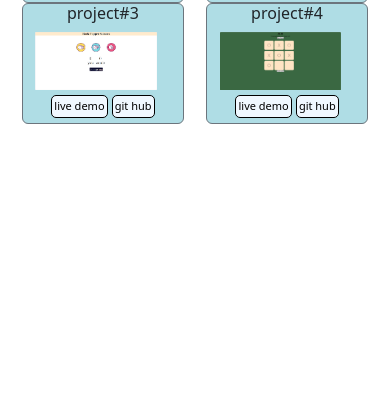
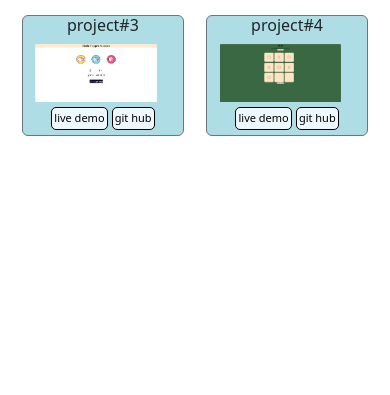
Before and after one commit to stephin0/personal-website, a plain HTML site: page index.html in a window 390 px wide. Shown: the part 2137-2532 px from the top of the page. Drawn offline with nearby package versions, Linux system fonts and the light colour scheme.

Commit message:
responsive 3

```diff
--- a/index.html
+++ b/index.html
@@ -154,7 +154,7 @@
                     </div>
 
                 </div>
-                <div class="col-5 border rounded border-secondary bg-color space-1">
+                <div class="col-5 border mt-4 rounded border-secondary bg-color space-1">
                     <h3  class="heading-1">project#3</h3>
                     <div class="image-container">
                         <img  id="flipkartimg" class="img-opt"   src="images/rock papper scisso.png" alt="">
@@ -164,7 +164,7 @@
                         <a href="https://github.com/stephin0/flipkart"><button type="button" class=" hover">git hub</button></a>
                     </div>
                 </div>
-                <div class="col-5 border rounded border-secondary bg-color">
+                <div class="col-5 border mt-4 rounded border-secondary bg-color">
                     <h3  class="heading-1">project#4</h3>
                     <div class="image-container">
                         <img  id="flipkartimg" class="img-opt"   src="images/sos.png" alt="">
```
